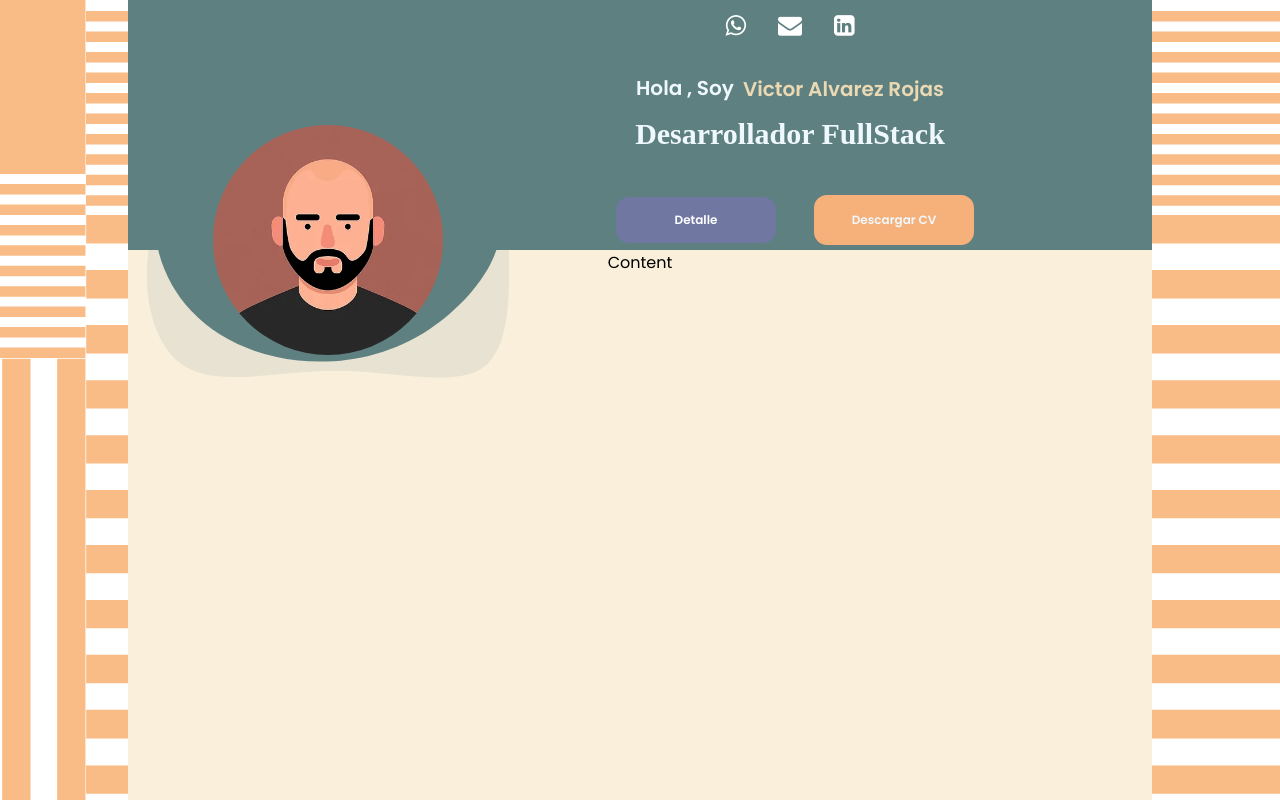
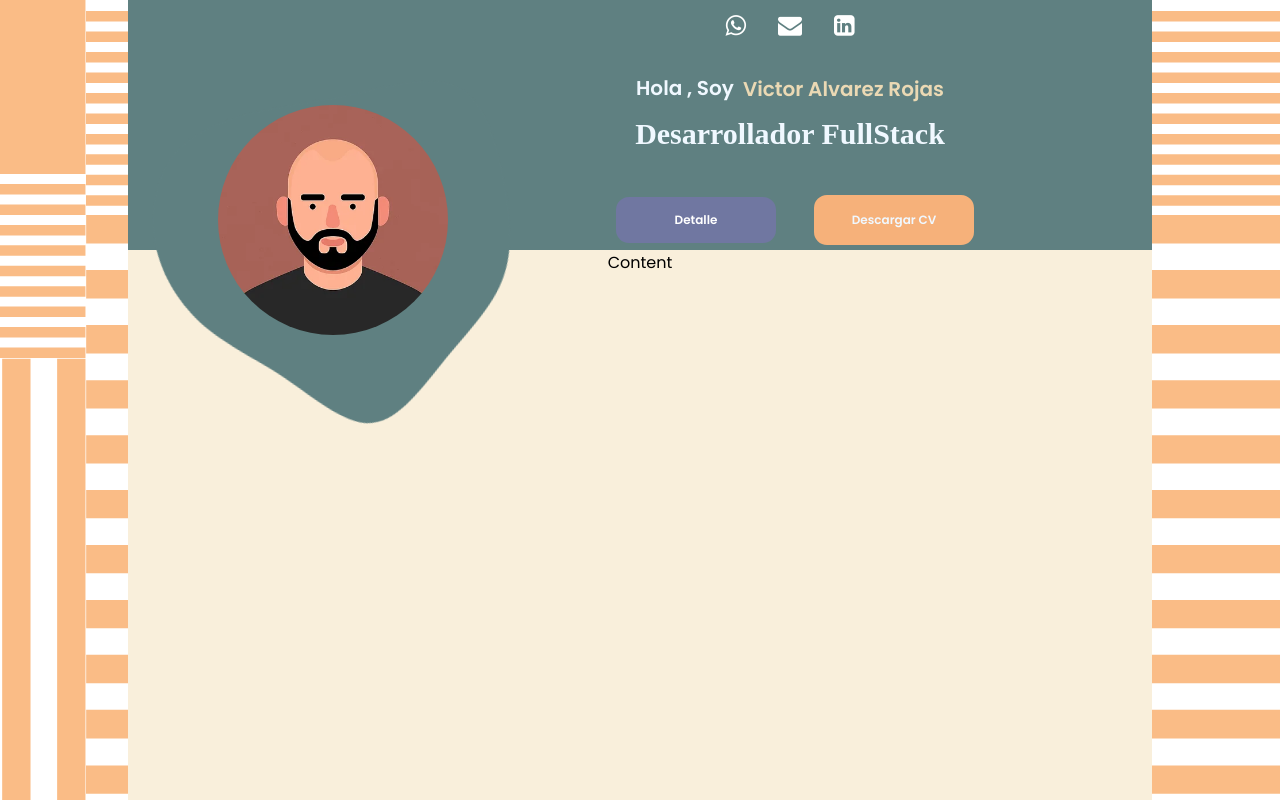
Before and after one commit to victorfelipealvarezrojas/ivitae, a React (Vite) app: page / in a window 1280 px wide. Shown: the top 800 px of the page. Built offline with nearby package versions, Linux system fonts and the light colour scheme; a web font is replaced by a local one.

Commit message:
cambio efecto backgroind img profile

```diff
--- a/src/ui/components/molecules/profile/ProfilePicture.tsx
+++ b/src/ui/components/molecules/profile/ProfilePicture.tsx
@@ -4,9 +4,10 @@ import './profilePicture.css';
 const ProfilePicture = () => {
   return (
     <div className='container-profile-img'>
-      <div className='background-img water-drop'>
-        <img className='img-profile' height="230" src={calvo} alt="calvo" />
-      </div>
+      <div className='background-img'/>
+      <div className='foreground-img'>
+          <img className='img-profile' height="230" src={calvo} alt="calvo" />
+        </div>
     </div>
   )
 };
--- a/src/ui/components/molecules/profile/profilePicture.css
+++ b/src/ui/components/molecules/profile/profilePicture.css
@@ -1,5 +1,5 @@
 .img-profile {
-  margin: 150px 0px 0px 0px;
+  margin: 130px 0px 0px 90px;
   border-radius: 100%;
 }
 
@@ -10,46 +10,28 @@
 }
 
 .background-img {
-  width: 400px;
-  height: 500px;
-  background-image: url("./../../../assets/header/blob-haikei.svg");
+  margin-top: -50px;
+  width: 410px;
+  height: 600px;
+  background-image: url("./../../../assets/header/blob-haikei-5.svg");
   background-size: cover;
   background-position: center;
-  animation: changeShape 10s infinite;
+  animation: rotateImage 10s linear infinite;
 }
 
-@keyframes changeShape {
-  0% {
-    background-image: url("./../../../assets/header/blob-haikei.svg");
+.foreground-img {
+  position: absolute;
+  top: 0;
+  left: 0;
+  width: 100%;
+  height: 100%;
+}
+
+@keyframes rotateImage {
+  from {
+    transform: rotate(0deg);
   }
-  10% {
-    background-image: url("./../../../assets/header/blob-haikei-2.svg");
-  }
-  20% {
-    background-image: url("./../../../assets/header/blob-haikei-3.svg");
-  }
-  30% {
-    background-image: url("./../../../assets/header/blob-haikei-4.svg");
-  }
-  40% {
-    background-image: url("./../../../assets/header/blob-haikei.svg");
-  }
-  50% {
-    background-image: url("./../../../assets/header/blob-haikei-2.svg");
-  }
-  60% {
-    background-image: url("./../../../assets/header/blob-haikei-3.svg");
-  }
-  70% {
-    background-image: url("./../../../assets/header/blob-haikei.svg");
-  }
-  80% {
-    background-image: url("./../../../assets/header/blob-haikei-4.svg");
-  }
-  90% {
-    background-image: url("./../../../assets/header/blob-haikei-3.svg");
-  }
-  100% {
-    background-image: url("./../../../assets/header/blob-haikei.svg");
+  to {
+    transform: rotate(360deg);
   }
 }
```
Also changed, not shown: src/ui/assets/header/blob-haikei-5.svg (added).
